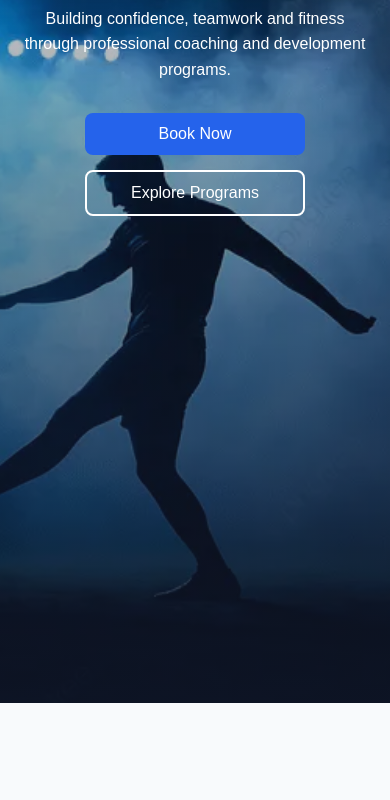
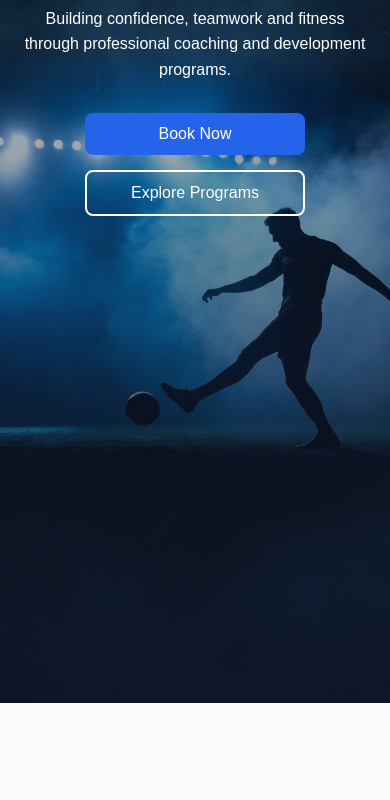
Before and after one commit to mokoenaeithan5-collab/Active4All, a plain HTML site: page index.html in a window 390 px wide. Shown: the part 220-1020 px from the top of the page. Drawn offline with Linux system fonts and the light colour scheme.

Commit message:
Mobile Version's Image still looked sloppy

```diff
--- a/css/style.css
+++ b/css/style.css
@@ -477,9 +477,9 @@ footer {
         height: auto;
         align-items: flex-start;
         padding: 50px 20px 0;
-        background: linear-gradient( rgba(15,23,42,.15), rgba(15,23,42,.85) ), url('../images/hero.webp');
+        background: linear-gradient( rgba(15,23,42,.15), rgba(15,23,42,.85) ), url('../images/hero_potrait.jpg');
         background-size: cover;
-        background-position: 80% center;
+        background-position: center;
         text-align: center;
     }
 
```
Also changed, not shown: images/hero_potrait.jpg (renamed from images/potrait.jpg).
